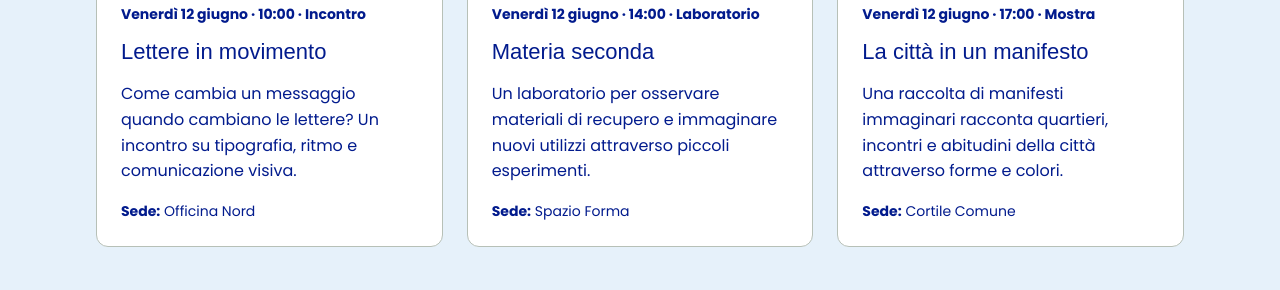
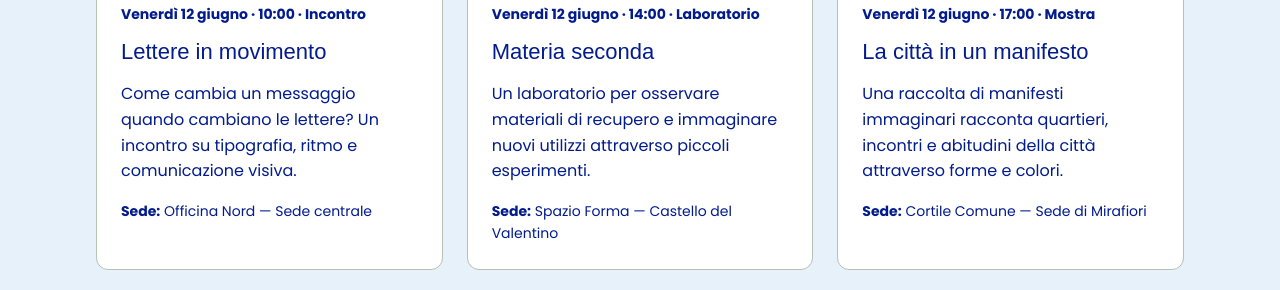
Before and after one commit to paolagrossoo/festival-segnale, a plain HTML site: page programma.html in a window 1280 px wide. Shown: the part 818-1108 px from the top of the page. Drawn offline with Linux system fonts and the light colour scheme; a web font is replaced by a local one.

Commit message:
Dati eventi

```diff
--- /dev/null
+++ b/dati/eventi.json
@@ -0,0 +1,68 @@
+[
+  {
+    "id": 1,
+    "titolo": "Lettere in movimento",
+    "data": "2026-06-12",
+    "orario": "10:00",
+    "categoria": "Incontro",
+    "descrizione": "Come cambia un messaggio quando cambiano le lettere? Un incontro su tipografia, ritmo e comunicazione visiva.",
+    "immagine": "assets/lettere-in-movimento.svg",
+    "immagine_alt": "Lettere geometriche disposte su una griglia",
+    "sede_id": 1
+  },
+  {
+    "id": 4,
+    "titolo": "Oggetti in dialogo",
+    "data": "2026-06-13",
+    "orario": "10:00",
+    "categoria": "Incontro",
+    "descrizione": "Designer e artigiani discutono come nascono gli oggetti quotidiani, tra funzione, cura dei dettagli e possibilità di riparazione.",
+    "immagine": "assets/oggetti-dialogo.svg",
+    "immagine_alt": "Due forme geometriche si fronteggiano sopra una linea comune.",
+    "sede_id": 1
+  },
+  {
+    "id": 2,
+    "titolo": "Materia seconda",
+    "data": "2026-06-12",
+    "orario": "14:00",
+    "categoria": "Laboratorio",
+    "descrizione": "Un laboratorio per osservare materiali di recupero e immaginare nuovi utilizzi attraverso piccoli esperimenti.",
+    "immagine": "assets/materia-seconda.svg",
+    "immagine_alt": "Forme sovrapposte che richiamano campioni di materiali.",
+    "sede_id": 2
+  },
+  {
+    "id": 3,
+    "titolo": "Mappe da abitare",
+    "data": "2026-06-13",
+    "orario": "14:00",
+    "categoria": "Laboratorio",
+    "descrizione": "Disegniamo una mappa fatta di percorsi, punti di incontro e luoghi da riscoprire, partendo dall'esperienza di chi li attraversa.",
+    "immagine": "assets/mappe-abitare.svg",
+    "immagine_alt": "Un percorso collega tre punti su una mappa geometrica.",
+    "sede_id": 2
+  },
+  {
+    "id": 5,
+    "titolo": "La città in un manifesto",
+    "data": "2026-06-12",
+    "orario": "17:00",
+    "categoria": "Mostra",
+    "descrizione": "Una raccolta di manifesti immaginari racconta quartieri, incontri e abitudini della città attraverso forme e colori.",
+    "immagine": "assets/citta-manifesto.svg",
+    "immagine_alt": "Rettangoli colorati compongono una città astratta.",
+    "sede_id": 3
+  },
+  {
+    "id": 6,
+    "titolo": "Progettare insieme",
+    "data": "2026-06-13",
+    "orario": "17:00",
+    "categoria": "Mostra",
+    "descrizione": "Una selezione di progetti collettivi mostra come idee diverse possano diventare un risultato condiviso.",
+    "immagine": "assets/progettare-insieme.svg",
+    "immagine_alt": "Moduli di colori diversi si incastrano in una composizione comune.",
+    "sede_id": 3
+  }
+]
--- /dev/null
+++ b/dati/sedi.json
@@ -0,0 +1,17 @@
+[
+  {
+    "id": 1,
+    "nome": "Officina Nord — Sede centrale",
+    "indirizzo": "Corso Duca degli Abruzzi 24, Torino"
+  },
+  {
+    "id": 2,
+    "nome": "Spazio Forma — Castello del Valentino",
+    "indirizzo": "Viale Mattioli 39, Torino"
+  },
+  {
+    "id": 3,
+    "nome": "Cortile Comune — Sede di Mirafiori",
+    "indirizzo": "Corso Luigi Settembrini 178, Torino"
+  }
+]
--- a/programma.html
+++ b/programma.html
@@ -15,7 +15,6 @@
     <div class="container">
       <a class="brand" href="index.html">Segnale<span>Festival di design</span></a>
       <nav aria-label="Navigazione principale">
-        <!-- Da completare: collegare questa voce alla Home. -->
         <a href="index.html">Home</a>
         <a href="programma.html" aria-current="page">Programma</a>
         <a href="info.html">Info e luoghi</a>
@@ -31,73 +30,162 @@
       <p class="reading-text">Il venerdì esploriamo lettere, materiali e immagini. Il sabato incontriamo oggetti, mappe e progetti condivisi. Scopri gli appuntamenti e i luoghi del festival.</p>
     </section>
 
-    <section class="content-section" aria-labelledby="titolo-eventi">
+   <section class="content-section" aria-labelledby="titolo-eventi">
       <h2 id="titolo-eventi">Gli appuntamenti</h2>
-      <div class="event-grid">
-  <article class="event-card">
-    <img src="assets/lettere-in-movimento.svg" alt="Lettere geometriche disposte su una griglia" width="900" height="600">
-    <div class="event-body">
-      <p class="event-meta">Venerdì 12 giugno · 10:00 · Incontro</p>
-      <h3>Lettere in movimento</h3>
-      <p>Come cambia un messaggio quando cambiano le lettere? Un incontro su tipografia, ritmo e comunicazione visiva.</p>
-      <p class="event-place"><strong>Sede:</strong> Officina Nord</p>
-    </div>
-  </article>
 
-  <article class="event-card">
-    <img src="assets/materia-seconda.svg" alt="Forme sovrapposte che richiamano campioni di materiali" width="900" height="600">
-    <div class="event-body">
-      <p class="event-meta">Venerdì 12 giugno · 14:00 · Laboratorio</p>
-      <h3>Materia seconda</h3>
-      <p>Un laboratorio per osservare materiali di recupero e immaginare nuovi utilizzi attraverso piccoli esperimenti.</p>
-      <p class="event-place"><strong>Sede:</strong> Spazio Forma</p>
-    </div>
-  </article>
+      <p id="stato" class="stato" role="status" hidden></p>
 
-  <article class="event-card">
-    <img src="assets/citta-manifesto.svg" alt="Rettangoli colorati compongono una città astratta." width="900" height="600">
-    <div class="event-body">
-      <p class="event-meta">Venerdì 12 giugno · 17:00 · Mostra</p>
-      <h3>La città in un manifesto</h3>
-      <p>Una raccolta di manifesti immaginari racconta quartieri, incontri e abitudini della città attraverso forme e colori.</p>
-      <p class="event-place"><strong>Sede:</strong> Cortile Comune</p>
-    </div>
-  </article>
+      <div id="elenco-eventi" class="event-grid" aria-busy="true"></div>
 
-  <article class="event-card">
-    <img src="assets/oggetti-dialogo.svg" alt="Due forme geometriche si fronteggiano sopra una linea comune." width="900" height="600">
-    <div class="event-body">
-      <p class="event-meta">Sabato 13 giugno · 10:00 · Incontro</p>
-      <h3>Oggetti in dialogo</h3>
-      <p>Designer e artigiani discutono come nascono gli oggetti quotidiani, tra funzione, cura dei dettagli e possibilità di riparazione.</p>
-      <p class="event-place"><strong>Sede:</strong> Officina Nord</p>
-    </div>
-  </article>
-
-  <article class="event-card">
-    <img src="assets/mappe-abitare.svg" alt="Un percorso collega tre punti su una mappa geometrica." width="900" height="600">
-    <div class="event-body">
-      <p class="event-meta">Sabato 13 giugno · 14:00 · Laboratorio</p>
-      <h3>Mappe da abitare</h3>
-      <p>Disegniamo una mappa fatta di percorsi, punti di incontro e luoghi da riscoprire, partendo dall'esperienza di chi li attraversa.</p>
-      <p class="event-place"><strong>Sede:</strong> Spazio Forma</p>
-    </div>
-  </article>
-
-  <article class="event-card">
-    <img src="assets/progettare-insieme.svg" alt="Moduli di colori diversi si incastrano in una composizione comune." width="900" height="600">
-    <div class="event-body">
-      <p class="event-meta">Sabato 13 giugno · 17:00 · Mostra</p>
-      <h3>Progettare insieme</h3>
-      <p>Una selezione di progetti collettivi mostra come idee diverse possano diventare un risultato condiviso.</p>
-      <p class="event-place"><strong>Sede:</strong> Cortile Comune</p>
-    </div>
-  </article>
-</div>
-      </div>
+      <noscript>
+        <p class="stato stato-errore">Per vedere il programma è necessario attivare JavaScript.</p>
+      </noscript>
     </section>
   </main>
 
   <footer class="site-footer"><div class="container"><p>Segnale · Progetto didattico · Festival immaginario</p></div></footer>
+
+  <script>
+    const URL_EVENTI = "dati/eventi.json";
+    const URL_SEDI = "dati/sedi.json";
+    const SEDE_MANCANTE = "Sede da definire";
+
+    const elenco = document.getElementById("elenco-eventi");
+    const stato = document.getElementById("stato");
+
+    /* ---------- Messaggi di stato ---------- */
+
+    function mostraStato(testo, errore = false) {
+      stato.textContent = testo;
+      stato.classList.toggle("stato-errore", errore);
+      stato.setAttribute("role", errore ? "alert" : "status");
+      stato.hidden = false;
+    }
+
+    function nascondiStato() {
+      stato.hidden = true;
+      stato.textContent = "";
+    }
+
+    /* ---------- Caricamento dei dati ---------- */
+
+    function erroreFile(url) {
+      const errore = new Error("File non leggibile: " + url);
+      errore.file = url;
+      return errore;
+    }
+
+    async function caricaJson(url) {
+      let risposta;
+      try {
+        risposta = await fetch(url);
+      } catch {
+        throw erroreFile(url);
+      }
+      if (!risposta.ok) {
+        throw erroreFile(url);
+      }
+      try {
+        const dati = await risposta.json();
+        if (!Array.isArray(dati)) {
+          throw new Error("Formato non valido");
+        }
+        return dati;
+      } catch {
+        throw erroreFile(url);
+      }
+    }
+
+    /* ---------- Costruzione delle schede ---------- */
+
+    function crea(tag, classe, testo) {
+      const nodo = document.createElement(tag);
+      if (classe) nodo.className = classe;
+      if (testo !== undefined) nodo.textContent = testo;
+      return nodo;
+    }
+
+    function formattaData(iso) {
+      if (!iso) return "";
+      const [anno, mese, giorno] = String(iso).split("-").map(Number);
+      const data = new Date(anno, mese - 1, giorno);
+      if (Number.isNaN(data.getTime())) return String(iso);
+      const testo = data.toLocaleDateString("it-IT", {
+        weekday: "long",
+        day: "numeric",
+        month: "long"
+      });
+      return testo.charAt(0).toUpperCase() + testo.slice(1);
+    }
+
+    function creaScheda(evento, nomiSedi) {
+      const scheda = crea("article", "event-card");
+
+      if (evento.immagine) {
+        const immagine = document.createElement("img");
+        immagine.src = evento.immagine;
+        immagine.alt = evento.immagine_alt || "";
+        immagine.width = 900;
+        immagine.height = 600;
+        immagine.loading = "lazy";
+        scheda.append(immagine);
+      }
+
+      const corpo = crea("div", "event-body");
+
+      const meta = [formattaData(evento.data), evento.orario, evento.categoria]
+        .filter(Boolean)
+        .join(" · ");
+      corpo.append(crea("p", "event-meta", meta));
+      corpo.append(crea("h3", "", evento.titolo || "Evento senza titolo"));
+      corpo.append(crea("p", "", evento.descrizione || ""));
+
+      const nomeSede = nomiSedi.get(evento.sede_id) || SEDE_MANCANTE;
+      const luogo = crea("p", "event-place");
+      luogo.append(crea("strong", "", "Sede:"), " " + nomeSede);
+      corpo.append(luogo);
+
+      scheda.append(corpo);
+      return scheda;
+    }
+
+    /* ---------- Avvio ---------- */
+
+    async function avviaProgramma() {
+      mostraStato("Caricamento del programma…");
+
+      try {
+        const [eventi, sedi] = await Promise.all([
+          caricaJson(URL_EVENTI),
+          caricaJson(URL_SEDI)
+        ]);
+
+        if (eventi.length === 0) {
+          mostraStato("Al momento non ci sono eventi in programma.");
+          return;
+        }
+
+        const nomiSedi = new Map(sedi.map((sede) => [sede.id, sede.nome]));
+
+        // Ordine cronologico: prima per data, poi per orario
+        const ordinati = [...eventi].sort((a, b) =>
+          `${a.data} ${a.orario}`.localeCompare(`${b.data} ${b.orario}`)
+        );
+
+        const schede = ordinati.map((evento) => creaScheda(evento, nomiSedi));
+        elenco.replaceChildren(...schede);
+        nascondiStato();
+      } catch (errore) {
+        const messaggio = errore.file
+          ? `Non è stato possibile leggere il file ${errore.file}. Riprova più tardi.`
+          : "Non è stato possibile mostrare il programma. Riprova più tardi.";
+        mostraStato(messaggio, true);
+      } finally {
+        elenco.setAttribute("aria-busy", "false");
+      }
+    }
+
+    avviaProgramma();
+  </script>
 </body>
 </html>
```
Also changed, not shown: 5 other files.
